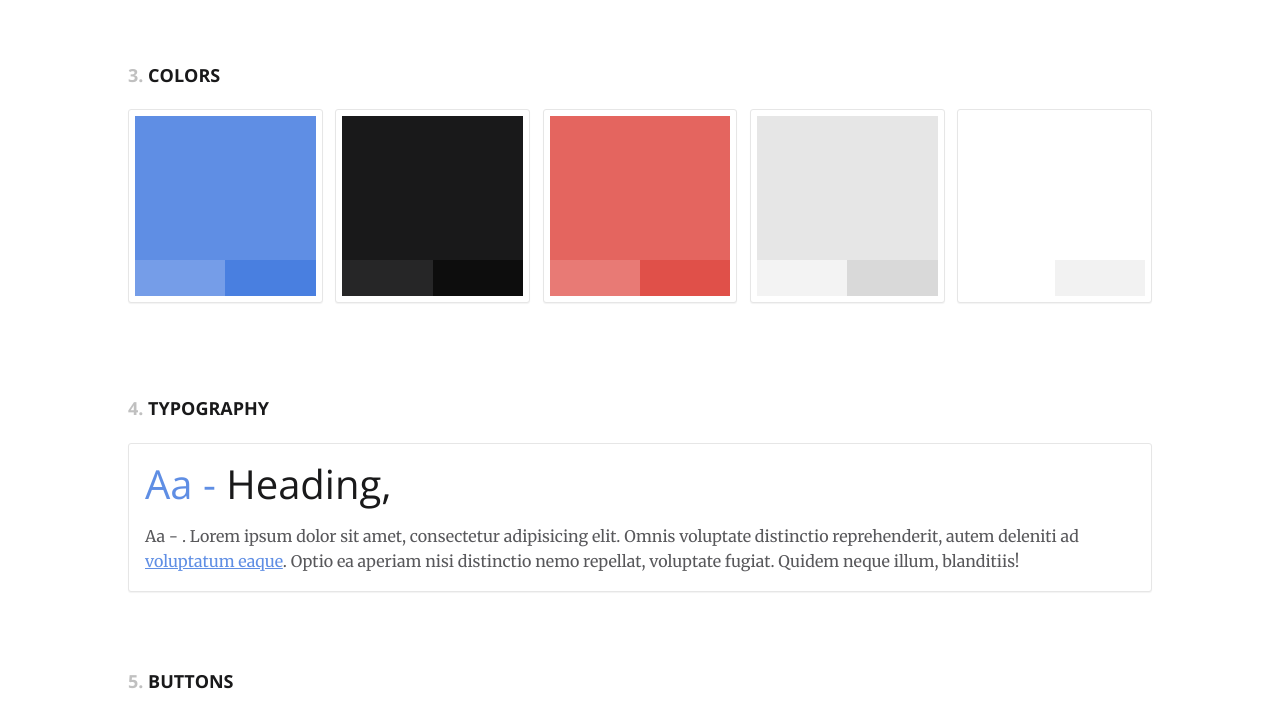
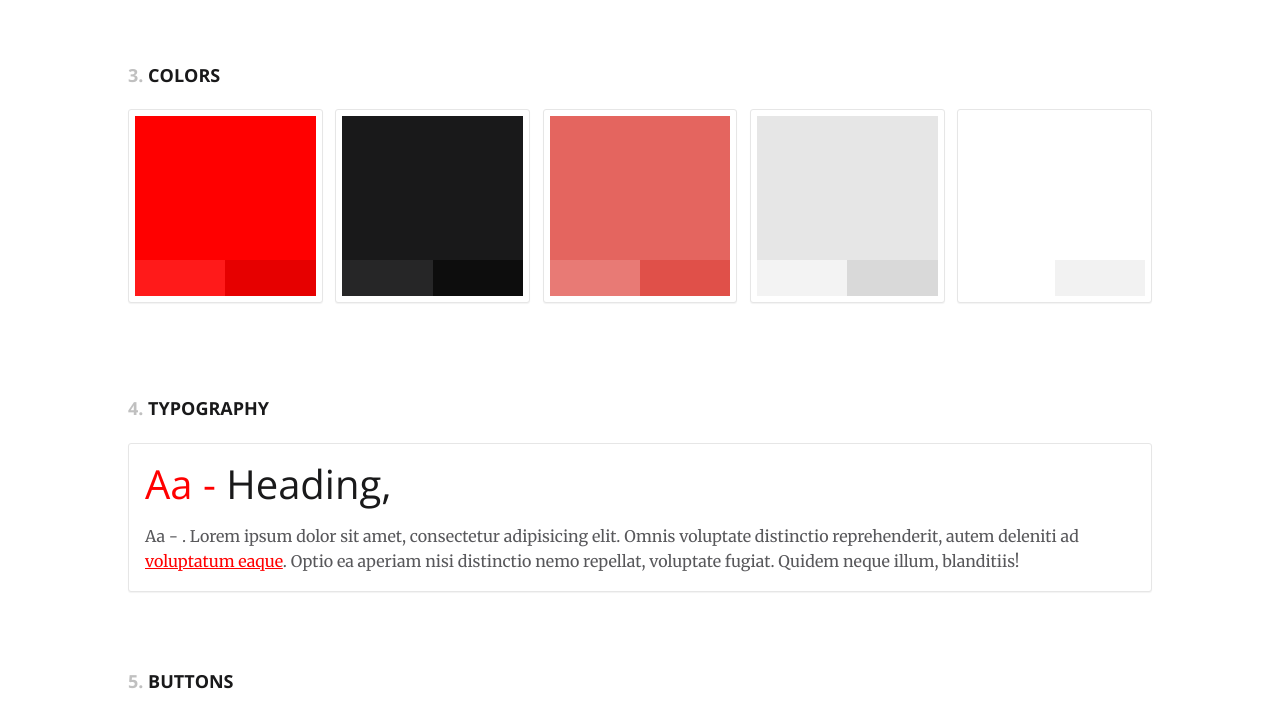
Before and after one commit to hol16046/wdd331-fall21, a website built with Parcel: page src/index.html in a window 1280 px wide. Shown: the part 1048-1762 px from the top of the page. Built offline with nearby package versions, Linux system fonts and the light colour scheme.

Commit message:
TEST changed a variable

```diff
--- a/src/scss/style-guide.scss
+++ b/src/scss/style-guide.scss
@@ -4,7 +4,7 @@
 
 // color palette - these colors will be the color swatches of the Colors section
 
-$color-1: #5f8ee4; // Cornflower Blue - Action color
+$color-1: red; // Cornflower Blue - Action color
 $color-2: #19191a; // Dark Blue
 $color-3: #e4655f; // Red
 $color-4: #e6e6e6; // light grey
```
Also changed, not shown: 1 other file.
